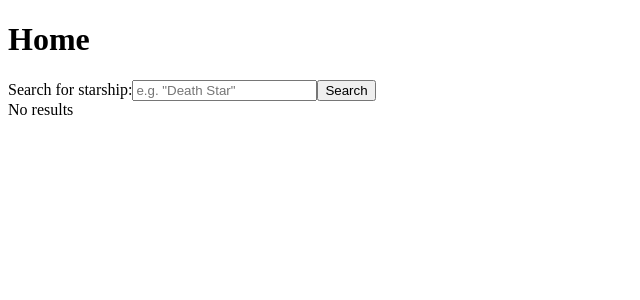
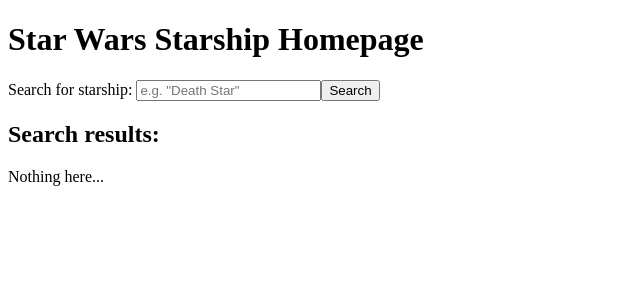
Before and after one commit to melaniebrgr/starwars-lonely-starship, a React (Create React App) app: page / in a window 1280 px wide. Shown: the top 300 px of the page, without its empty margins (0-640 px from the left). Built offline with nearby package versions, Linux system fonts and the light colour scheme.

Commit message:
List component to display search results

```diff
--- /dev/null
+++ b/src/components/List/List.js
@@ -0,0 +1,9 @@
+import React from 'react';
+
+export default function({ starships }) {
+  return (
+    <ul>
+      {starships.map( starship => <li>{starship.name}</li> )}
+    </ul>
+  );
+}
--- a/src/components/Search/Search.js
+++ b/src/components/Search/Search.js
@@ -1,4 +1,7 @@
 import React, { Component } from 'react';
+
+import List from '../List/List';
+
 import 'whatwg-fetch';
 
 export default class Search extends Component {
@@ -34,11 +37,12 @@
   render() {
     return (
       <div>
-        <label>Search for starship:
+        <label>Search for starship:&nbsp;
           <input onChange={ this.updateStarshipQuery.bind(this) } onKeyPress={ this.handleKeyPress.bind(this) } type="text" placeholder={`e.g. "Death Star"`} />
         </label>
         <button onClick={ this.searchForStarship.bind(this, this.state.starshipQuery) } type="search">Search</button>
-        <div>{this.state.starships.length ? this.state.starships[0].model : "No results"}</div>
+        <h2>Search results:</h2>
+        {this.state.starships.length ? <List starships={this.state.starships} /> : <div>Nothing here...</div>}
       </div>
     );
   }
--- a/src/index.js
+++ b/src/index.js
@@ -6,7 +6,7 @@
 
 const Home = () => {
   return (
-    <h1>Home</h1>
+    <h1>Star Wars Starship Homepage</h1>
   );
 }
 
```
